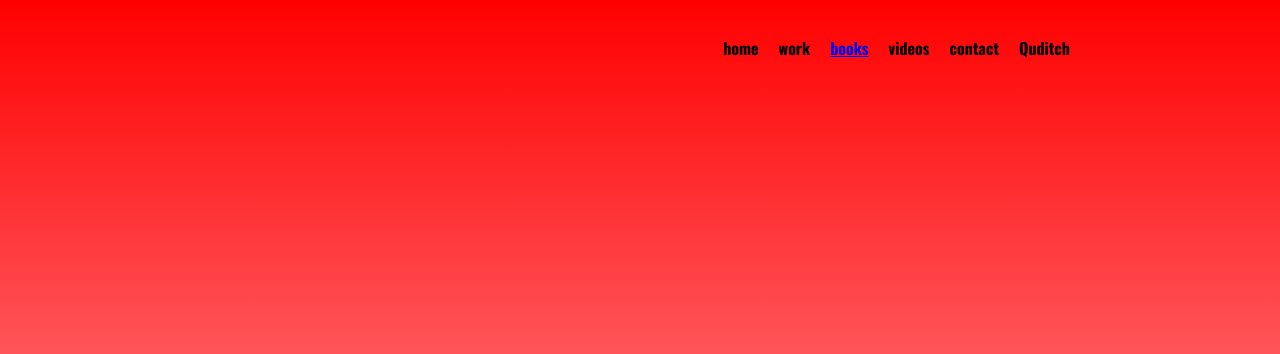
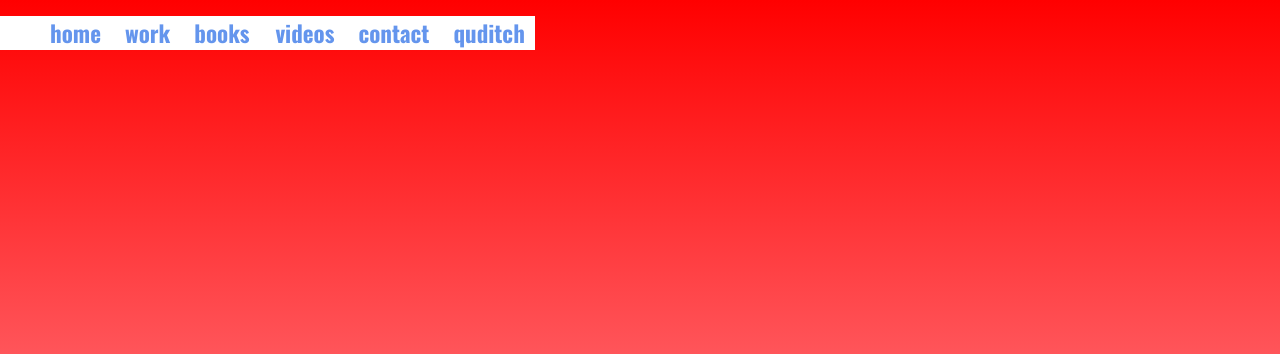
Before and after one commit to aaniyathammineni/myblog, a plain HTML site: page index.html in a window 1280 px wide. Shown: the top 354 px of the page. Drawn offline with nearby package versions, Linux system fonts and the light colour scheme.

Commit message:
Add files via upload

```diff
--- a/index.html
+++ b/index.html
@@ -7,40 +7,51 @@
     <title>Harry Potter</title>
     <link rel="stylesheet" href=style.css>
     <link href="https://fonts.googleapis.com/css2?family=Oswald:wght@700&display=swap" rel="stylesheet">
+    <link rel="stylesheet" href="https://cdnjs.cloudflare.com/ajax/libs/font-awesome/4.7.0/css/font-awesome.min.css">
 </head>
 
 <body>
     <script src=""></script>
     <section id="welcome">
         <div id="harrypotter">
-           <img id="profile" src="Harry-Potter.jpg">
+            <img id="profile" src="Harry-Potter.jpg">
             <h1>Harry Potter</h1>
         </div>
     </section>
     <section></section>
-    <ul class="menu">
-    <li class='menuitem'>home</li>
-      <li class="menuitem">work</li>
-    <li class="menuitem"> <a href="#book">books</a> </li>
-        <li class="menuitem">videos</li>
-    <li class="menuitem">contact</li>
-    <li class="menuitem">Quditch</li>
+
+
+
+
+    <center>
+          <ul class="menu">
+        <li class='menuitem'><a href=#welcome>home</a></li>
+        <li class="menuitem"><a href="#work">work</a></li>
+        <li class="menuitem"> <a href="#book">books</a> </li>
+        <li class="menuitem"> <a href="#videos">videos</a></li>
+        <li class="menuitem"> <a href="contact">contact</a></li>
+              <li class="menuitem"> <a href="Quditch">quditch</a></li>
 
 
     </ul>
 
+    </center>
+
     <section id="work"> </section>
-    <section id="book" ><h1>books</h1>
-    <iframe height=500 width="80%" src="https://en.wikipedia.org/wiki/Harry_Potter#Publishing_history"></iframe>
+    <section id="book">
+        <h1>books</h1>
+        <iframe height=500 width="80%" src="https://en.wikipedia.org/wiki/Harry_Potter#Publishing_history"></iframe>
     </section>
     <section id="videos">
-      <h1>videos</h1>
+        <h1>videos</h1>
         <iframe width="560" height="315" src="https://www.youtube.com/embed/XU1GfmbIf0w" frameborder="0" allow="accelerometer; autoplay; clipboard-write; encrypted-media; gyroscope; picture-in-picture" allowfullscreen></iframe>
-        <br/>
+        <br />
         <iframe width="560" height="315" src="https://www.youtube.com/embed/_NNnxfPbumo" frameborder="0" allow="accelerometer; autoplay; clipboard-write; encrypted-media; gyroscope; picture-in-picture" allowfullscreen></iframe>
 
     </section>
-    <section id="Qudithch"></section>
-</body>
-
-</html>
+    <section id="Qudithch"><a href="https://www.usquidditch.org/" target="_blank">lets play</a></section>
+    <section id="contact">
+        <h1>contact information</h1><iframe src="https://www.google.com/maps/embed?pb=!1m18!1m12!1m3!1d3806.787390518227!2d78.3469686122869!3d17.421987959689442!2m3!1f0!2f0!3f0!3m2!1i1024!2i768!4f13.1!3m3!1m2!1s0x3bcb93879fc67db7%3A0x6d402e7236028c37!2sTrendset%20Winz!5e0!3m2!1sen!2sin!4v1602669320117!5m2!1sen!2sin" width="600" height="450" frameborder="0" style="border:0;" allowfullscreen="" aria-hidden="false" tabindex="0"></iframe>
+        <div><a><i class="fa fa-envelope" aria-hidden="true"></i>&nbsp;&nbsp;&nbsp;aaniyat2011@gmail.com</a></div>
+    </section>
+</body></html>
--- a/style.css
+++ b/style.css
@@ -28,16 +28,24 @@ body{
 }
 .menu{
     z-index: 10;
-    position: absolute;
-    top: 10px;
-    right: 200px;
-   list-style: none;
+    position: fixed;
+    top: 0px;
+    background: white;
+
+
+
     cursor: pointer
 
 
 }
 .menuitem{
-    float: left;
+    display: inline;
+    font-size: 23px;
     padding: 10px;
       font-family: 'Oswald', sans-serif;
 }
+.menuitem:hover{font-size: 28px;}
+a{
+    text-decoration: none;
+    color: cornflowerblue
+}
```
